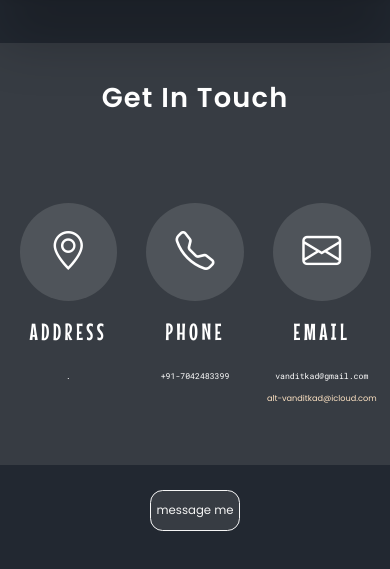
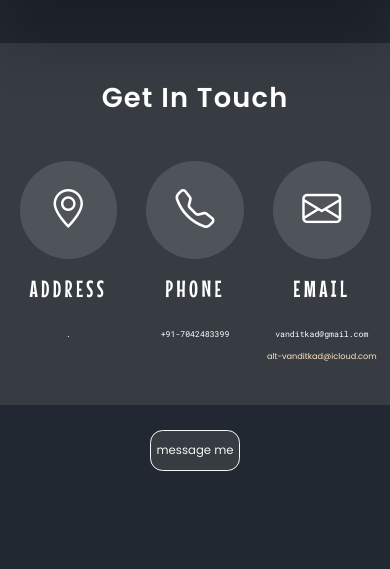
Before and after one commit to MrVoracious/portfolio, a plain HTML site: page contact.html in a window 390 px wide. Shown: the part 75-644 px from the top of the page. Drawn offline with nearby package versions, Linux system fonts and the light colour scheme.

Commit message:
Update contact.css

```diff
--- a/contact.css
+++ b/contact.css
@@ -22,7 +22,7 @@ body{
 
 .touch{
     width: 100vw;
-    height: min-content;
+    height: max-content;
     margin-top: 6vh;
     text-align: center;
     background-color:#3e434ac3;
@@ -36,12 +36,11 @@ body{
 }
 
 .contacts{
-    height: max-content;
     max-width: 100vw;
     display: flex;
     justify-content: space-evenly;
     padding-top: 15vh;
-    margin-bottom: 15vh !important;
+    padding-bottom: 15vh ;
 }
 
 .bi{
@@ -241,13 +240,14 @@ body{
 
 @media only screen and (max-width: 620px) {
     .touch{
-        height: 50vh;
+        height: min-content;
     }
     .subHeading{
        font-size: 7vw;
     }
     .contacts{
-        padding-top: 10vh;
+        padding-top: 5vh;
+        padding-bottom: 5vh;
     }
     .biBox{
         height: 25vw;
@@ -272,6 +272,7 @@ body{
     .message{
         width: 95vw;
         min-height: 66vh;
+        padding-top: 5vh;
     }
     .message > .subHeading{
         margin-top: 0;
@@ -300,6 +301,7 @@ body{
         border-radius: 0.7vh;
     }
     .msgclick{
-        margin-top: 8vh;
+        bottom: 3vh;
+        position: absolute;
     }
 }
```
